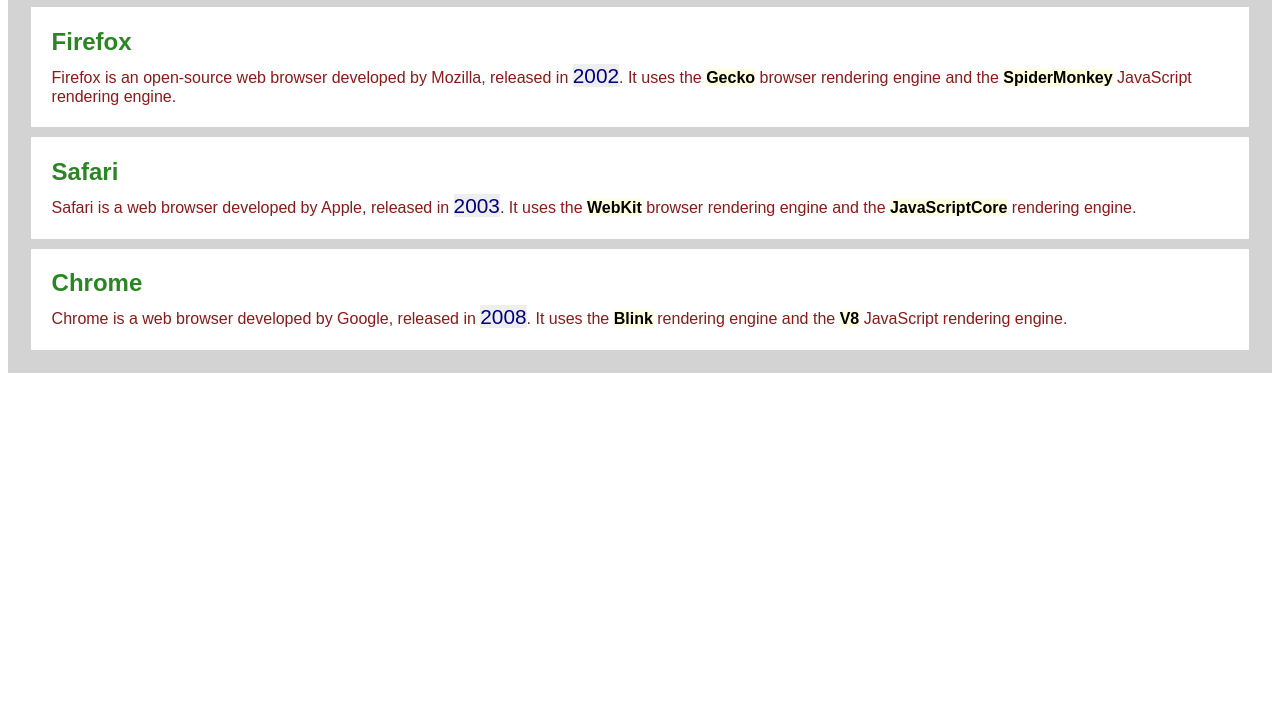
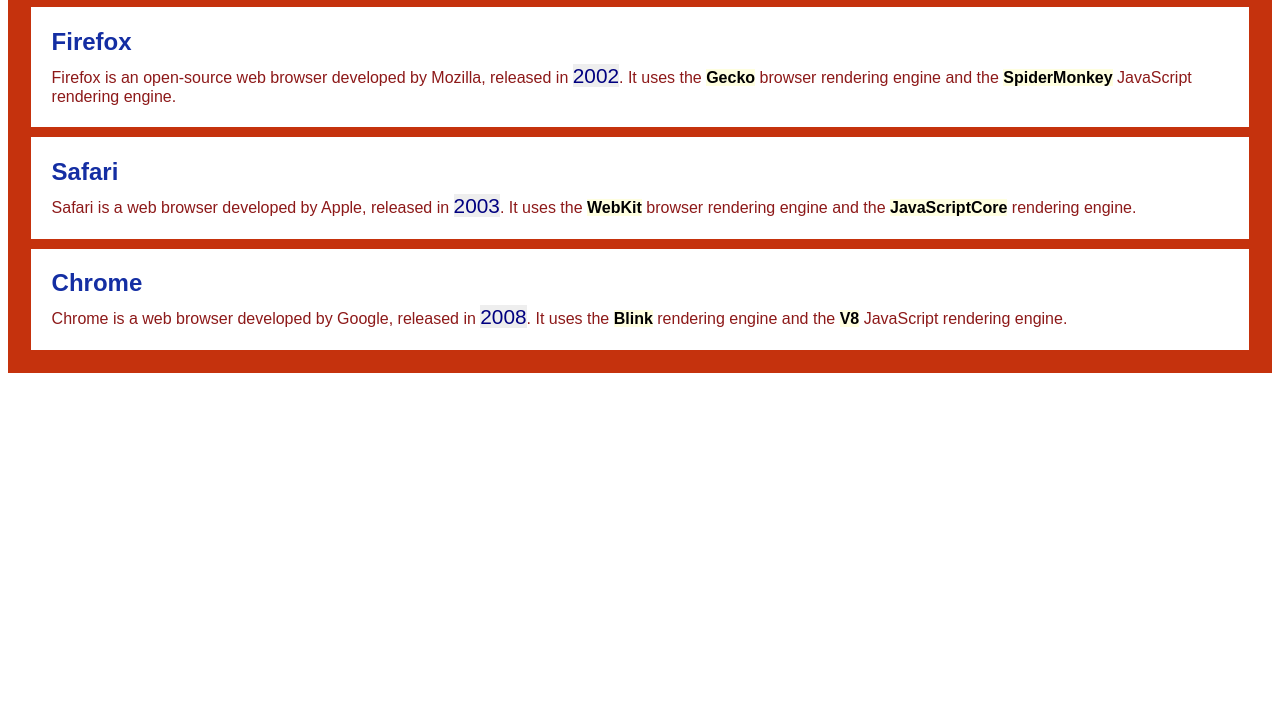
Before and after one commit to reidfleites/test-parcel, a website built with Parcel: page src/index.html in a window 1280 px wide. Shown: the part 96-800 px from the top of the page. Built offline with nearby package versions, Linux system fonts and the light colour scheme.

Commit message:
fehler commit

```diff
--- a/src/scss/_layout.scss
+++ b/src/scss/_layout.scss
@@ -4,7 +4,7 @@
         main {
             margin: 0;
             padding: 0.8rem;
-            background-color: lightgray;
+            background-color: rgb(197, 50, 13);
             h1 {
                 color: v.$mainHeaderColor;
             }
--- a/src/scss/_variables.scss
+++ b/src/scss/_variables.scss
@@ -1 +1 @@
-$mainHeaderColor: rgb(42, 134, 34);
+$mainHeaderColor: rgb(20, 46, 163);
```
Also changed, not shown: 3 other files.
